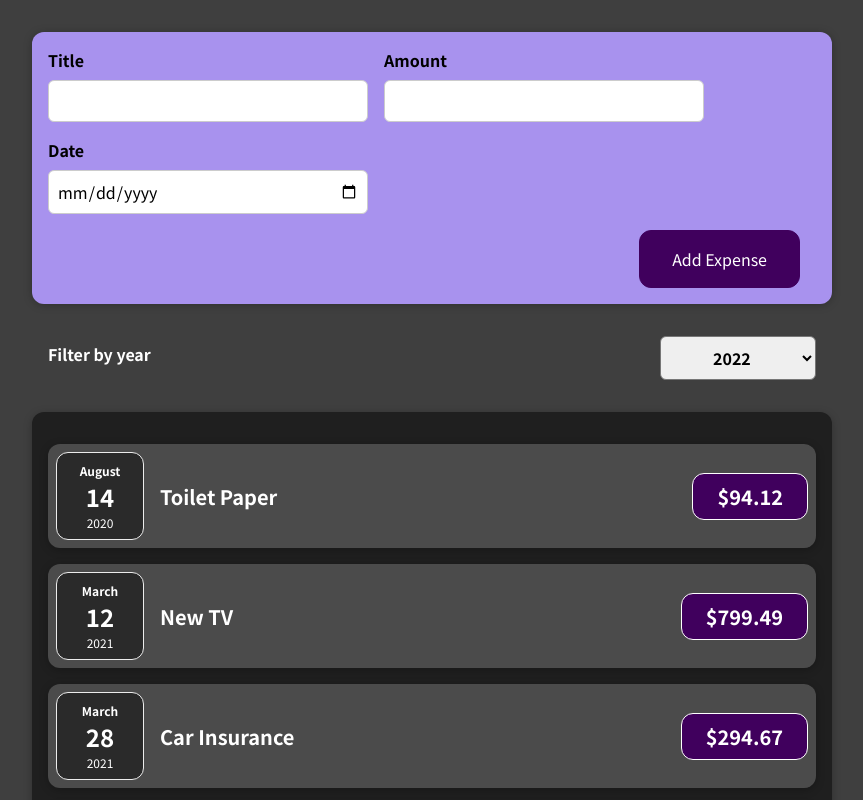
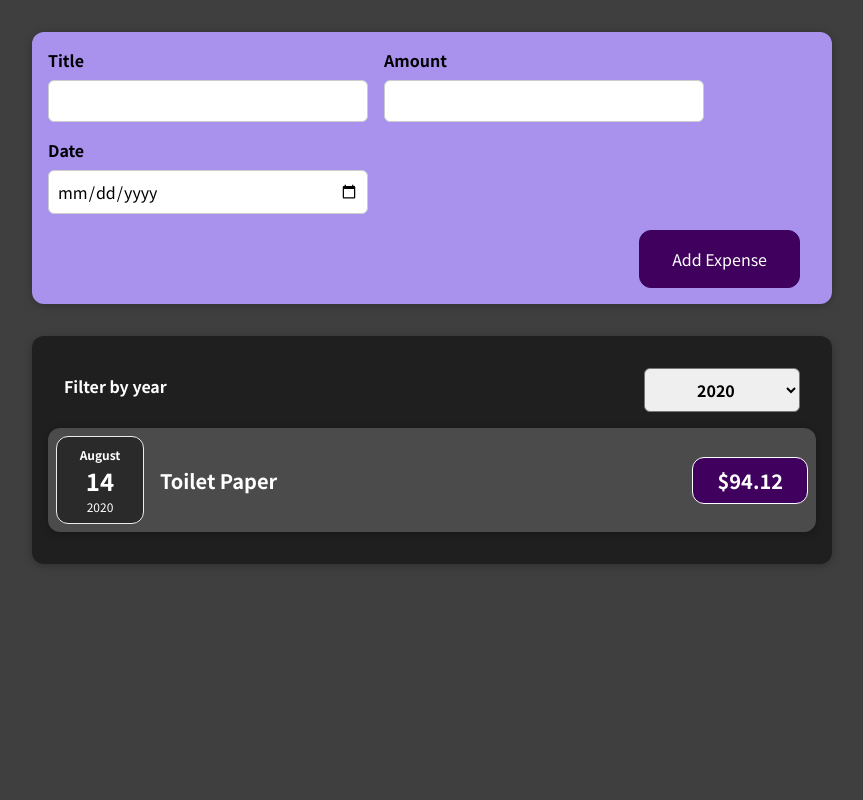
Before and after one commit to Prince9576/Expense-React, a React (Create React App) app: page / in a window 1280 px wide. Shown: the top 800 px of the page, without its empty margins (208-1071 px from the left). Built offline with nearby package versions, Linux system fonts and the light colour scheme.

Commit message:
Added Loops and conditional checks

```diff
--- a/src/App.js
+++ b/src/App.js
@@ -1,8 +1,8 @@
+import { useState } from "react";
 import Expenses from "./components/Expenses/Expenses";
 import NewExpense from "./components/NewExpense/NewExpense";
 
-function App() {
-  const expenses = [
+const DUMMY_EXPENSE = [
   {
     id: "e1",
     title: "Toilet Paper",
@@ -23,8 +23,13 @@ function App() {
     date: new Date(2021, 5, 12),
   },
 ];
+function App() {
+  const [expenses, setExpenses] = useState(DUMMY_EXPENSE);
   const addExpenseHandler = (expenseData) => {
     console.log("In app.js", expenseData);
+    setExpenses((prevState) => {
+      return [expenseData, ...prevState];
+    });
   };
   return (
     <div>
--- a/src/components/Expenses/ExpenseFilter.css
+++ b/src/components/Expenses/ExpenseFilter.css
@@ -1,8 +1,6 @@
 .expenses-filter {
   color: white;
   padding: 0 1rem;
-  width: 50rem;
-  margin: 0 auto;
 }
 
 .expenses-filter__control {
--- a/src/components/Expenses/ExpenseFilter.js
+++ b/src/components/Expenses/ExpenseFilter.js
@@ -1,11 +1,14 @@
 import "./ExpenseFilter.css";
 
-const ExpensesFilter = () => {
+const ExpenseFilter = (props) => {
+  const filterYearChangeHandler = (event) => {
+    props.onFilterYearSave(event.target.value);
+  };
   return (
     <div className="expenses-filter">
       <div className="expenses-filter__control">
         <label>Filter by year</label>
-        <select>
+        <select value={props.defaultYear} onChange={filterYearChangeHandler}>
           <option value="2022">2022</option>
           <option value="2021">2021</option>
           <option value="2020">2020</option>
@@ -16,4 +19,4 @@ const ExpensesFilter = () => {
   );
 };
 
-export default ExpensesFilter;
+export default ExpenseFilter;
--- /dev/null
+++ b/src/components/Expenses/ExpenseList.css
@@ -0,0 +1,9 @@
+.expenses-list {
+  list-style: none;
+  padding: 0;
+}
+
+.expenses-list__fallback {
+  color: white;
+  text-align: center;
+}
--- /dev/null
+++ b/src/components/Expenses/ExpenseList.js
@@ -0,0 +1,25 @@
+import ExpenseItem from "./ExpenseItem";
+import "./ExpenseList.css";
+const ExpenseList = (props) => {
+  console.log("Props in List", props);
+  if (props.expenses.length === 0) {
+    return <p className="expenses-list__fallback">No Content Found</p>;
+  } else {
+    return (
+      <ul className="expenses-list">
+        {props.expenses.map((expense) => {
+          return (
+            <ExpenseItem
+              key={expense.id}
+              title={expense.title}
+              amount={expense.amount}
+              date={expense.date}
+            />
+          );
+        })}
+      </ul>
+    );
+  }
+};
+
+export default ExpenseList;
--- a/src/components/Expenses/Expenses.js
+++ b/src/components/Expenses/Expenses.js
@@ -1,33 +1,26 @@
+import { useState } from "react";
 import Card from "../UI/Card";
-import ExpensesFilter from "./ExpenseFilter";
-import ExpenseItem from "./ExpenseItem";
+import ExpenseFilter from "./ExpenseFilter";
+import ExpenseList from "./ExpenseList";
 
 import "./Expenses.css";
 function Expenses(props) {
+  const [filteredYear, setFilteredYear] = useState("2020");
+  const filterYearSaveHandler = (year) => {
+    setFilteredYear(year);
+    console.log("Year", year);
+  };
+  const filteredExpense = props.expenses.filter((exp) => {
+    return exp.date.getFullYear() === parseInt(filteredYear);
+  });
   return (
     <div>
-      <ExpensesFilter />
       <Card className="expenses">
-        <ExpenseItem
-          title={props.expenses[0].title}
-          amount={props.expenses[0].amount}
-          date={props.expenses[0].date}
-        ></ExpenseItem>
-        <ExpenseItem
-          title={props.expenses[1].title}
-          amount={props.expenses[1].amount}
-          date={props.expenses[1].date}
-        ></ExpenseItem>
-        <ExpenseItem
-          title={props.expenses[2].title}
-          amount={props.expenses[2].amount}
-          date={props.expenses[2].date}
-        ></ExpenseItem>
-        <ExpenseItem
-          title={props.expenses[3].title}
-          amount={props.expenses[3].amount}
-          date={props.expenses[3].date}
-        ></ExpenseItem>
+        <ExpenseFilter
+          defaultYear={filteredYear}
+          onFilterYearSave={filterYearSaveHandler}
+        />
+        <ExpenseList expenses={filteredExpense} />
       </Card>
     </div>
   );
--- a/src/components/NewExpense/ExpenseForm.js
+++ b/src/components/NewExpense/ExpenseForm.js
@@ -19,7 +19,7 @@ const ExpenseForm = (props) => {
     const expenseData = {
       title: enteredTitle,
       amount: enteredAmount,
-      date: enteredDate,
+      date: new Date(enteredDate),
     };
     props.onSaveExpenseData(expenseData);
     setEnteredTitle("");
```
Also changed, not shown: 1 other file (tests, documents, lock files or other folders). Lines whose indentation alone changed are shown as unchanged.
